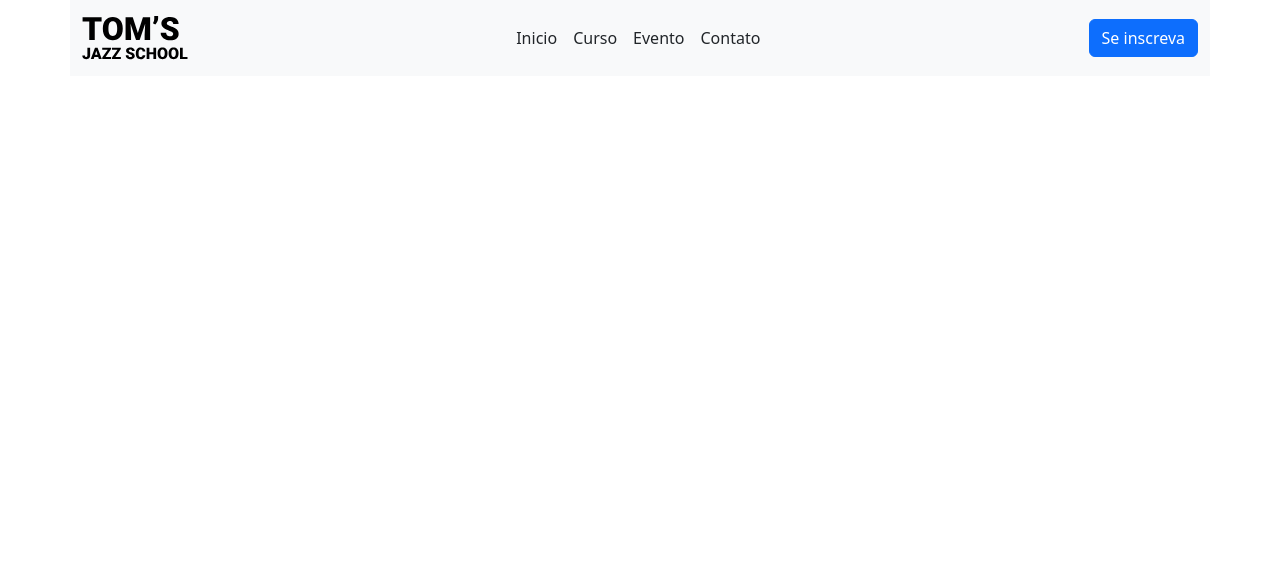
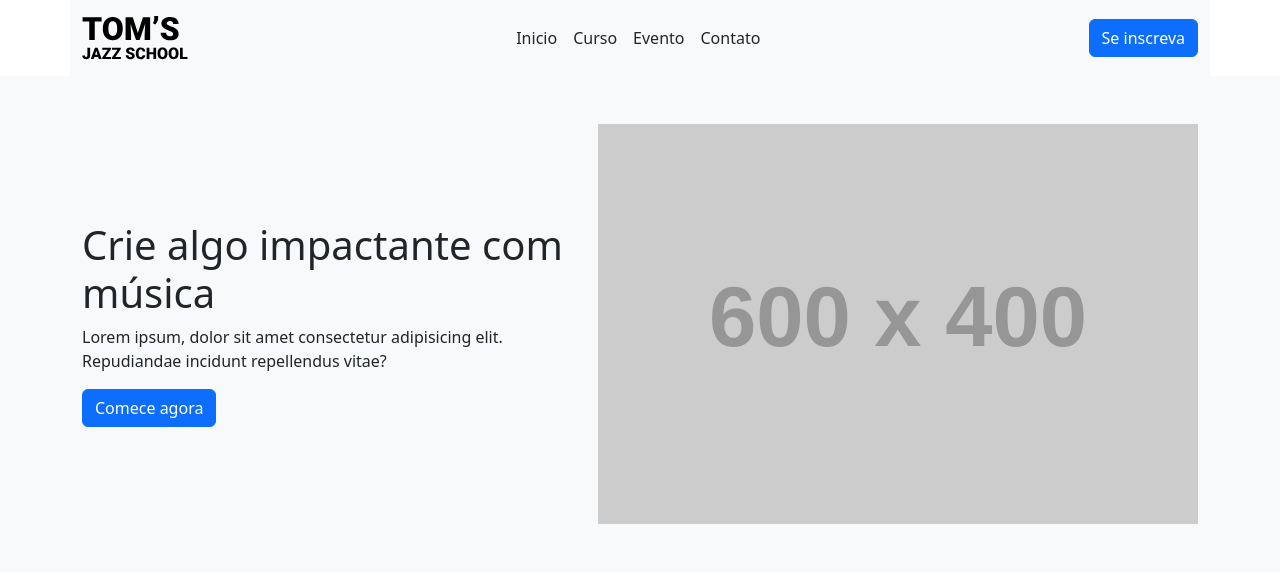
Before and after one commit to ronaldo-monteiro/final-lap, a plain HTML site: page index.html in a window 1280 px wide. Drawn offline with nearby package versions, Linux system fonts and the light colour scheme; placeholder pictures from the web are drawn by us.

Commit message:
colocando a primeira seção

```diff
--- a/index.html
+++ b/index.html
@@ -29,6 +29,21 @@
       </div>
     </header>
 
+    <main>
+      <section class="bg-light py-5">
+        <div class="container d-flex align-items-center ">
+          <div>
+            <h1>Crie algo <span>impactante</span> com música</h1>
+            <p>Lorem ipsum, dolor sit amet consectetur adipisicing elit. Repudiandae incidunt repellendus vitae?</p>
+            <a href="#" class="btn btn-primary">Comece agora</a>
+          </div>
+
+          <img src="https://placehold.co/600x400" alt="imagem da banda tocando jazz">
+        </div>
+      </section>
+      <section></section>
+    </main>
+
     <script
       src="https://cdn.jsdelivr.net/npm/bootstrap@5.3.3/dist/js/bootstrap.bundle.min.js"
       integrity="sha384-YvpcrYf0tY3lHB60NNkmXc5s9fDVZLESaAA55NDzOxhy9GkcIdslK1eN7N6jIeHz"
```
